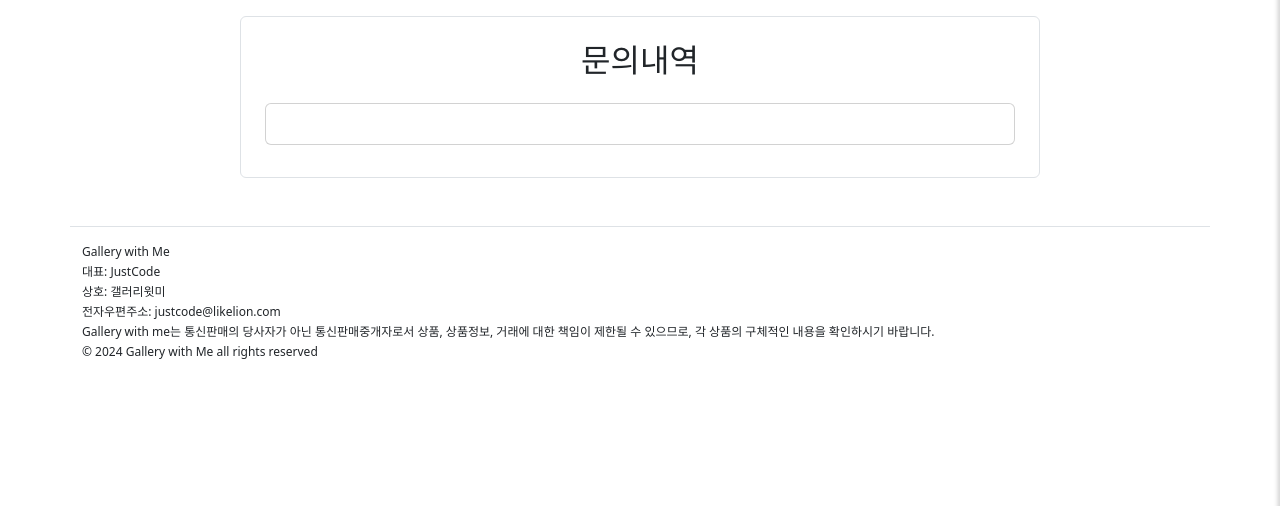
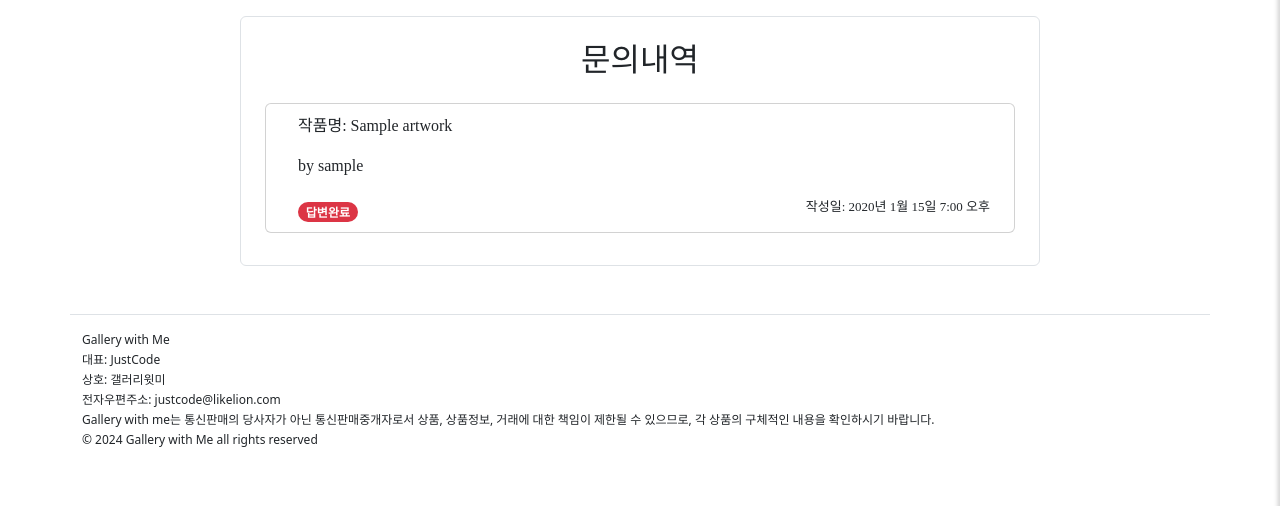
Before and after one commit to JustCode-Gallery/Gallery-with-me, a Django app: page /artwork/user_inquiry_list/ in a window 1280 px wide. Shown: the part 56-562 px from the top of the page. Run offline with Django 5.2, Linux system fonts and the light colour scheme; a user stored in the database is signed in; tables that the repository leaves empty hold one stand-in row (values such as "Sample post"); some libraries are stand-ins or nearby versions; some web fonts are replaced.

Commit message:
회원 문의내역 완성

```diff
--- a/artwork/models.py
+++ b/artwork/models.py
@@ -54,3 +54,4 @@ class ArtistInquiry(models.Model):
     completed_at = models.DateTimeField(auto_now=True)  # 수정될 때, answer가 올라올 때 시간 설정하기
     user = models.ForeignKey('user.User', on_delete=models.CASCADE, related_name='user_artist_inquiries')  # 문자열 기반 참조
     seller = models.ForeignKey('user.Seller', on_delete=models.SET_NULL, null=True, related_name='seller_artist_inquiries')  # seller가 삭제되었을 경우 NULL, User에게는 '판매자 회원 정보가 없습니다.'같은 게시물로 보이도록 하기
+    art_work = models.ForeignKey(ArtWork, on_delete=models.SET_NULL, null=True)
--- a/artwork/static/artwork/user_inquiry.css
+++ b/artwork/static/artwork/user_inquiry.css
@@ -1,3 +1,17 @@
 .inquiry-container {
     width: 800px;
+    font-family: "Noto Serif KR", serif;
+    font-optical-sizing: auto;
+    font-weight: 500;
+    font-style: normal;
 }
+.inquiry-list-card {
+    height: 130px;
+}
+.inquiry-date {
+    font-size: 13px;
+    padding-bottom: 0;
+}
+.completed-badge {
+    height: 20px;
+}
--- a/artwork/templates/artwork/user_inquiry_list.html
+++ b/artwork/templates/artwork/user_inquiry_list.html
@@ -12,19 +12,29 @@
             <!-- 문의 리스트 -->
             {% if inquiry_list %}
             {% for inquiry in inquiry_list %}
-            <div class="card inquiry-list-card mb-2 d-flex justify-content-center">
-                <div class="card-body mx-3">
-                    <div class="d-flex">
-                        <h5 class="me-auto">{{ inquiry.quiestion }}</h5>
+            <a href="{% url 'artwork:user_inquiry_detail' inquiry.pk %}" class="text-decoration-none">
+                <div class="card inquiry-list-card mb-2 d-flex justify-content-center">
+                    <div class="card-body inquiry-card-body d-flex flex-column mx-3">
+                        <div class="row d-flex mb-auto">
+                            <p class="me-auto text-truncate">작품명: {{ inquiry.art_work.title }}</p>
+                            <p>by {{ inquiry.seller.nickname }}</p>
+                        </div>
+                        <div class="d-flex mt-2">
+                            {% if inquiry.answer %}
+                            <span class="badge completed-badge rounded-pill bg-danger me-auto">답변완료</span>
+                            {% endif %}
+                            <div class="position-absolute bottom-0 end-0 me-4">
+                            <p class="inquiry-date">작성일: {{ inquiry.created_at }}</p>
+                        </div>
+                        </div>
                     </div>
                 </div>
-            </div>
+            </a>
             {% endfor %}
             {% else %}
             <div class="row">
                 <p class="text-center">문의하신 내용이 없습니다.</p>
-                <a class="btn btn-outline-secondary" href="{% url 'artwork:artwork_list' %}" role="button">Artworks
-                    바로가기</a>
+                <a class="btn btn-outline-secondary" href="{% url 'artwork:artwork_list' %}" role="button">Artworks 바로가기</a>
             </div>
         </div>
         {% endif %}
--- a/artwork/urls.py
+++ b/artwork/urls.py
@@ -18,4 +18,8 @@ urlpatterns = [
     path('artwork_list/seller/', views.seller_artwork_list, name='seller_artwork_list'),
     path('artwork_like_list/', views.artwork_like_list, name='artwork_like_list'),
     path('user_inquiry_list/', views.user_inquiry_list, name='user_inquiry_list'),
+    path('user_inquiry_detail/<int:pk>', views.user_inquiry_detail, name='user_inquiry_detail'),
+
+
+
 ]
--- a/artwork/views.py
+++ b/artwork/views.py
@@ -163,6 +163,7 @@ def add_inquiry(request, pk):  # 작가 문의하기 기능
             inquiry = form.save(commit=False)
             inquiry.user = user
             inquiry.seller = artwork.seller
+            inquiry.art_work = artwork
             inquiry.save()
             return redirect('artwork:artwork_detail', pk=pk)
         else:
@@ -333,3 +334,11 @@ def user_inquiry_list(request):
         'inquiry_list': inquiry_list,
     }
     return render(request, 'artwork/user_inquiry_list.html', context)
+
+@login_required
+def user_inquiry_detail(request, pk):
+    inquiry = ArtistInquiry.objects.get(pk=pk)
+    context = {
+        'inquiry': inquiry,
+    }
+    return render(request, 'artwork/user_inquiry_detail.html', context)
--- a/user/views.py
+++ b/user/views.py
@@ -298,7 +298,7 @@ def select_artworks(request):
 
 
 def change_address(request):
-    address_list = ShippingAddress.objects.filter(user_id=request.user.id)
+    address_list = ShippingAddress.objects.filter(user_id=request.user.id, is_deleted=False)
     return render(request, 'change_address.html', {'address_list': address_list})
 
 def create_address(request):
@@ -346,7 +346,8 @@ def create_address(request):
 
 def delete_address(request, pk):
     address = ShippingAddress.objects.get(pk=pk)
-    address.delete()
+    address.is_deleted = True
+    address.save()
     return redirect('user:change_address')
 
 def update_address(request, pk):
```
Also changed, not shown: artwork/templates/artwork/user_inquiry_detail.html (added, +38 -0 lines), artwork/migrations/0007_artistinquiry_art_work.py (added).
